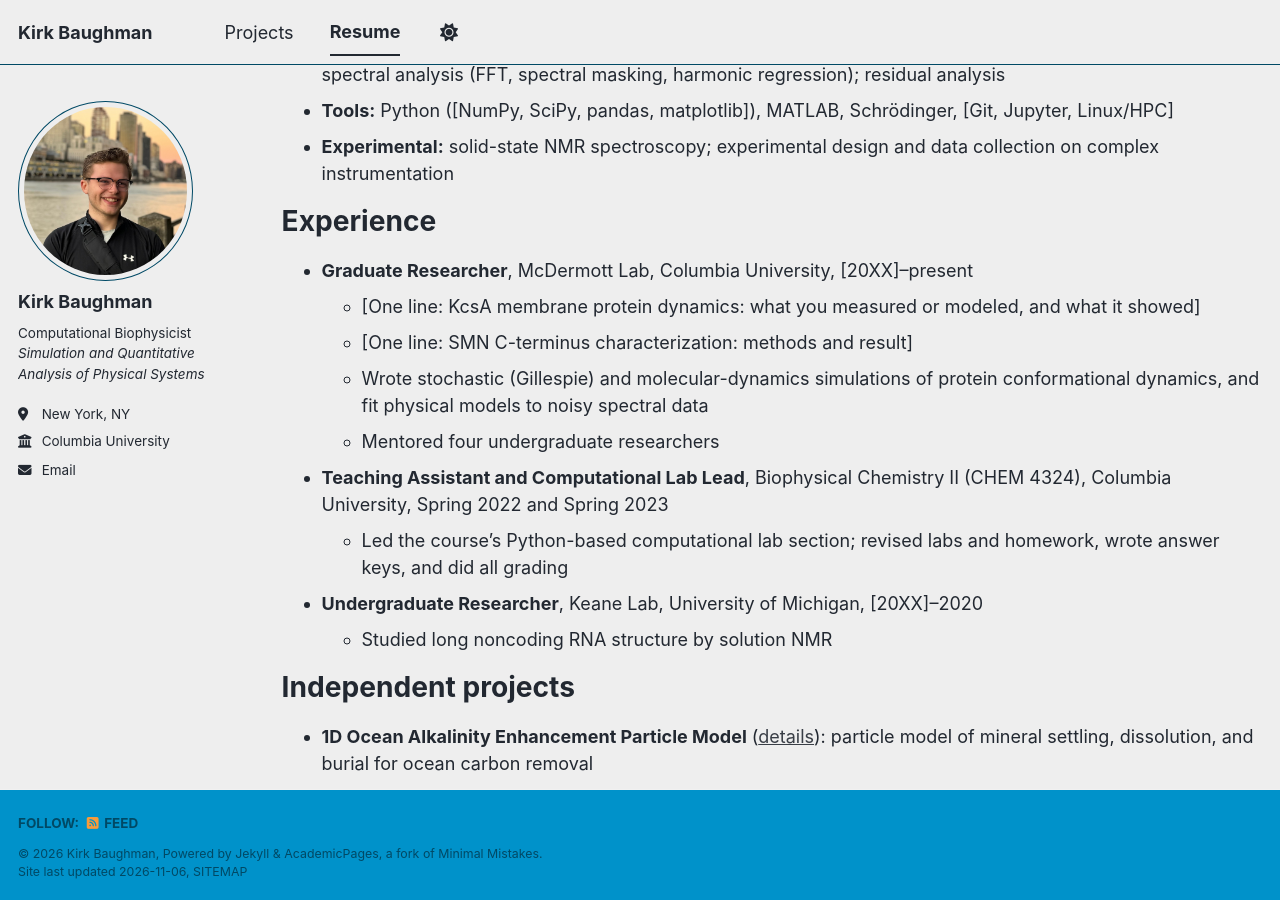
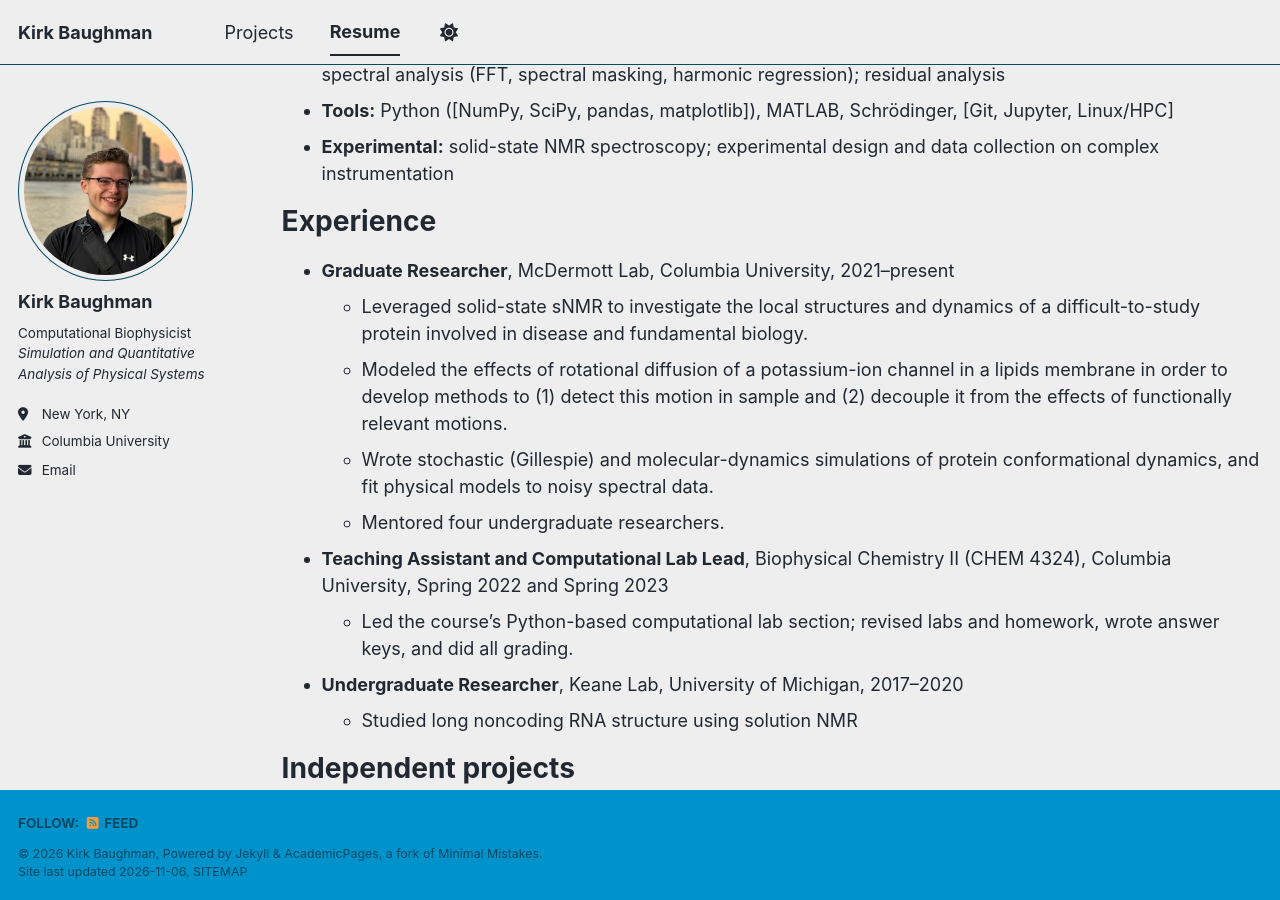
Before and after one commit to baughmankm/baughmankm.github.io, a Jekyll site: the page built from _pages/cv.md, in a window 1280 px wide and 900 px high, scrolled down 332 px. Built offline with Jekyll 4.4.1, drawn with Linux system fonts in a browser that asks for light colours; a style sheet for code colours, icons or effects is not loaded.

Commit message:
Update cv.md

```diff
--- a/_pages/cv.md
+++ b/_pages/cv.md
@@ -20,17 +20,17 @@ Skills
 
 Experience
 ======
-* **Graduate Researcher**, McDermott Lab, Columbia University, [20XX]–present
-  * [One line: KcsA membrane protein dynamics: what you measured or modeled, and what it showed]
-  * [One line: SMN C-terminus characterization: methods and result]
-  * Wrote stochastic (Gillespie) and molecular-dynamics simulations of protein conformational dynamics, and fit physical models to noisy spectral data
-  * Mentored four undergraduate researchers
+* **Graduate Researcher**, McDermott Lab, Columbia University, 2021–present
+  * Leveraged solid-state sNMR to investigate the local structures and dynamics of a difficult-to-study protein involved in disease and fundamental biology.
+  * Modeled the effects of rotational diffusion of a potassium-ion channel in a lipids membrane in order to develop methods to (1) detect this motion in sample and (2) decouple it from the effects of functionally relevant motions.
+  * Wrote stochastic (Gillespie) and molecular-dynamics simulations of protein conformational dynamics, and fit physical models to noisy spectral data.
+  * Mentored four undergraduate researchers.
 
 * **Teaching Assistant and Computational Lab Lead**, Biophysical Chemistry II (CHEM 4324), Columbia University, Spring 2022 and Spring 2023
-  * Led the course's Python-based computational lab section; revised labs and homework, wrote answer keys, and did all grading
+  * Led the course's Python-based computational lab section; revised labs and homework, wrote answer keys, and did all grading.
 
-* **Undergraduate Researcher**, Keane Lab, University of Michigan, [20XX]–2020
-  * Studied long noncoding RNA structure by solution NMR
+* **Undergraduate Researcher**, Keane Lab, University of Michigan, 2017–2020
+  * Studied long noncoding RNA structure using solution NMR
 
 Independent projects
 ======
```
